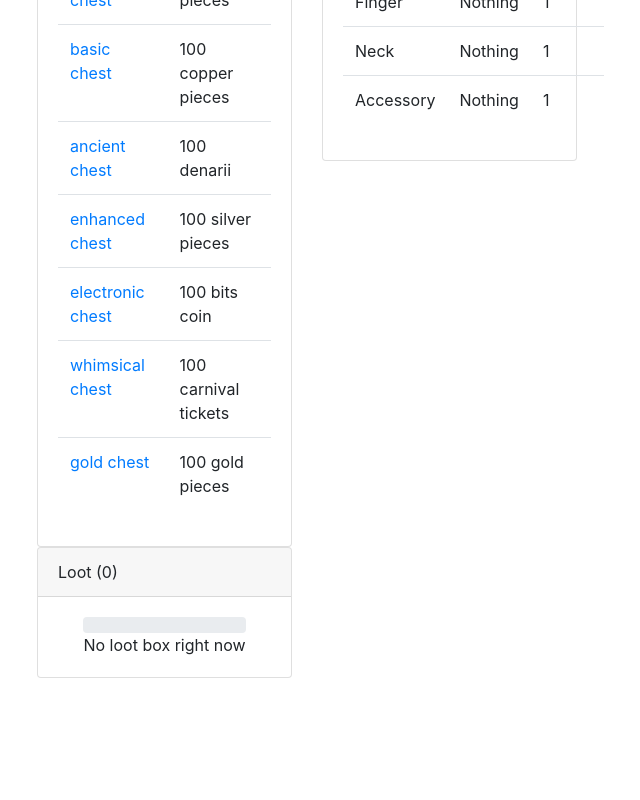
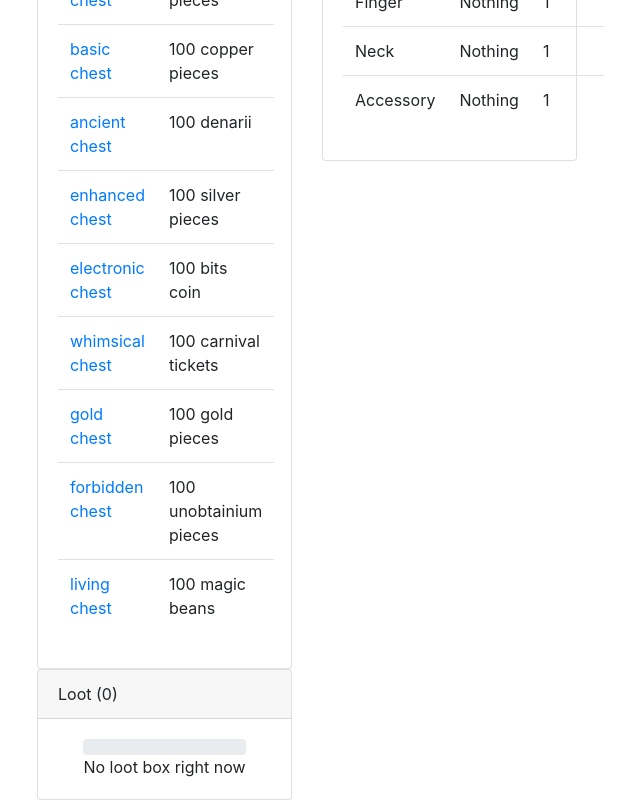
Before and after one commit to sitnaltax/loot-box-clicker, an Angular app: page / in a window 1280 px wide. Shown: the part 770-1570 px from the top of the page, without its empty margins (48-688 px from the left). Before the commit the page ends 1448 px from the top, so only its background shows below. Built offline with nearby package versions, Linux system fonts and the light colour scheme.

Commit message:
forbidden and living chests

```diff
--- a/src/app/loot-box/loot.service.ts
+++ b/src/app/loot-box/loot.service.ts
@@ -50,7 +50,9 @@ export class LootService {
         [{ name: "zinc", power: 2 }, { name: "tin", power: 3 }, { name: "silver", power: 4 }, { name: "mithril", power: 5 }],
         [{ name: "silicone", power: 3 }, { name: "silicon", power: 4 }, { name: "electric", power: 5 }, { name: "cybernetic", power: 6 }],
         [{ name: "imitation", power: 4 }, { name: "rubber", power: 5 }, { name: "inflatable", power: 6 }, { name: "rainbow", power: 7 }],
-        [{ name: "pyrite", power: 5 }, { name: "gilt", power: 6 }, { name: "gold", power: 7 }, { name: "orichalcum", power: 8 }]
+        [{ name: "pyrite", power: 5 }, { name: "gilt", power: 6 }, { name: "gold", power: 7 }, { name: "orichalcum", power: 8 }],
+        [{ name: "unclaimed", power: 6 }, { name: "forbidding", power: 7 }, { name: "impossible", power: 8 }, { name: "prophesied", power: 9 }],
+        [{ name: "wooden", power: 7 }, { name: "organic", power: 8 }, { name: "living", power: 9 }, { name: "biological", power: 10 }]
         ];
         this.prefixes.forEach((item) => this.allEnchantments.push({ text: item, type: enchantmentType.prefix }));
         this.suffixes.forEach((item) => this.allEnchantments.push({ text: item, type: enchantmentType.suffix }));
--- a/src/app/shop/shop.service.ts
+++ b/src/app/shop/shop.service.ts
@@ -15,8 +15,10 @@ export class ShopService {
         {chestName: "enhanced chest", cost: {currency: cashType.silver, quantity: 100}, rank: 3},
         {chestName: "electronic chest", cost: {currency: cashType.bitcoin, quantity: 100}, rank: 4},
         {chestName: "whimsical chest", cost: {currency: cashType.tickets, quantity: 100}, rank: 5},
-        {chestName: "gold chest", cost: {currency: cashType.gold, quantity: 100}, rank: 6}];
-        //further chests: forbidden(uranium), living (magic beans), whimsical (carnival tickets), adamantine (diamonds),
+        {chestName: "gold chest", cost: {currency: cashType.gold, quantity: 100}, rank: 6},
+        {chestName: "forbidden chest", cost: {currency: cashType.unobtainium, quantity: 100}, rank: 7},
+        {chestName: "living chest", cost: {currency: cashType.beans, quantity: 100}, rank: 8}];
+        //further chests: adamantine (diamonds),
         //interstellar (space bucks), gossamer (ether crystals), gothic (soul gems), cosmic (infinity stones)
     }
 }
```
